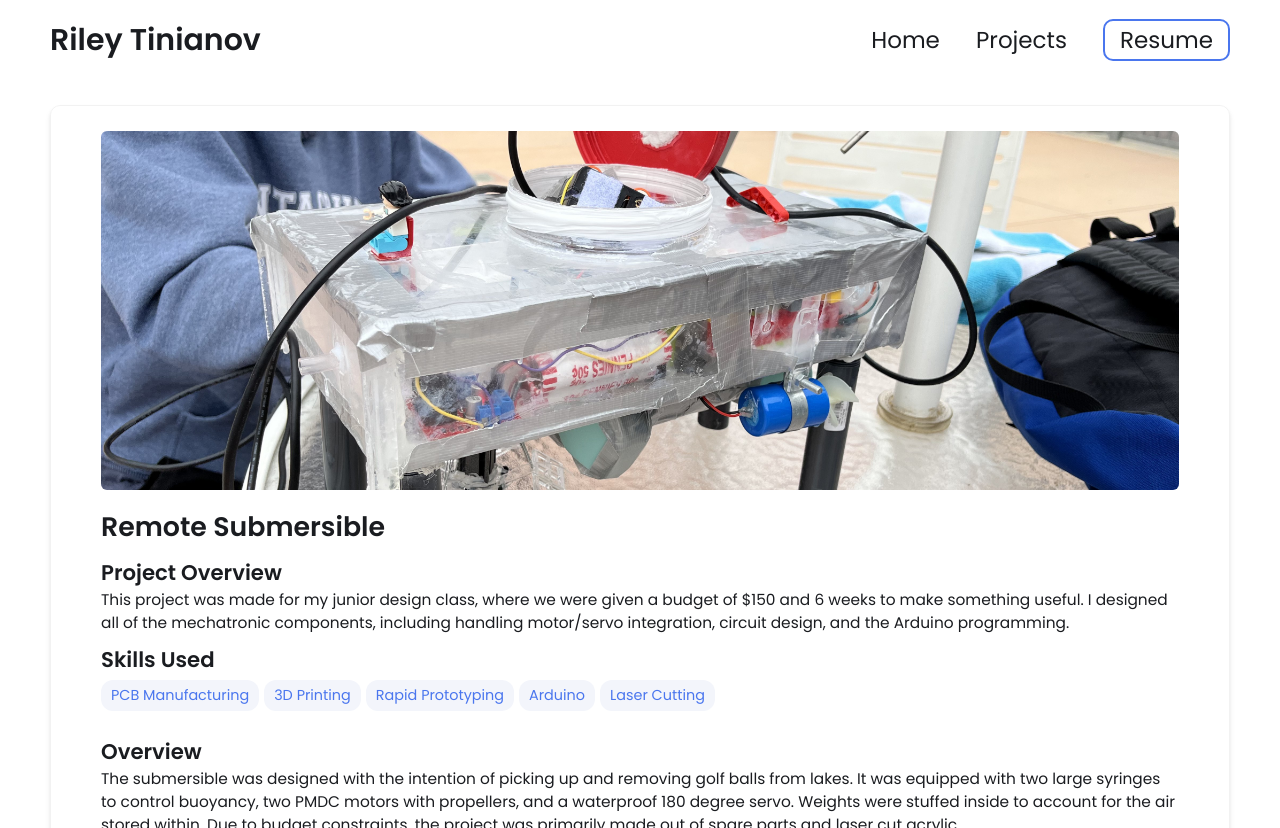
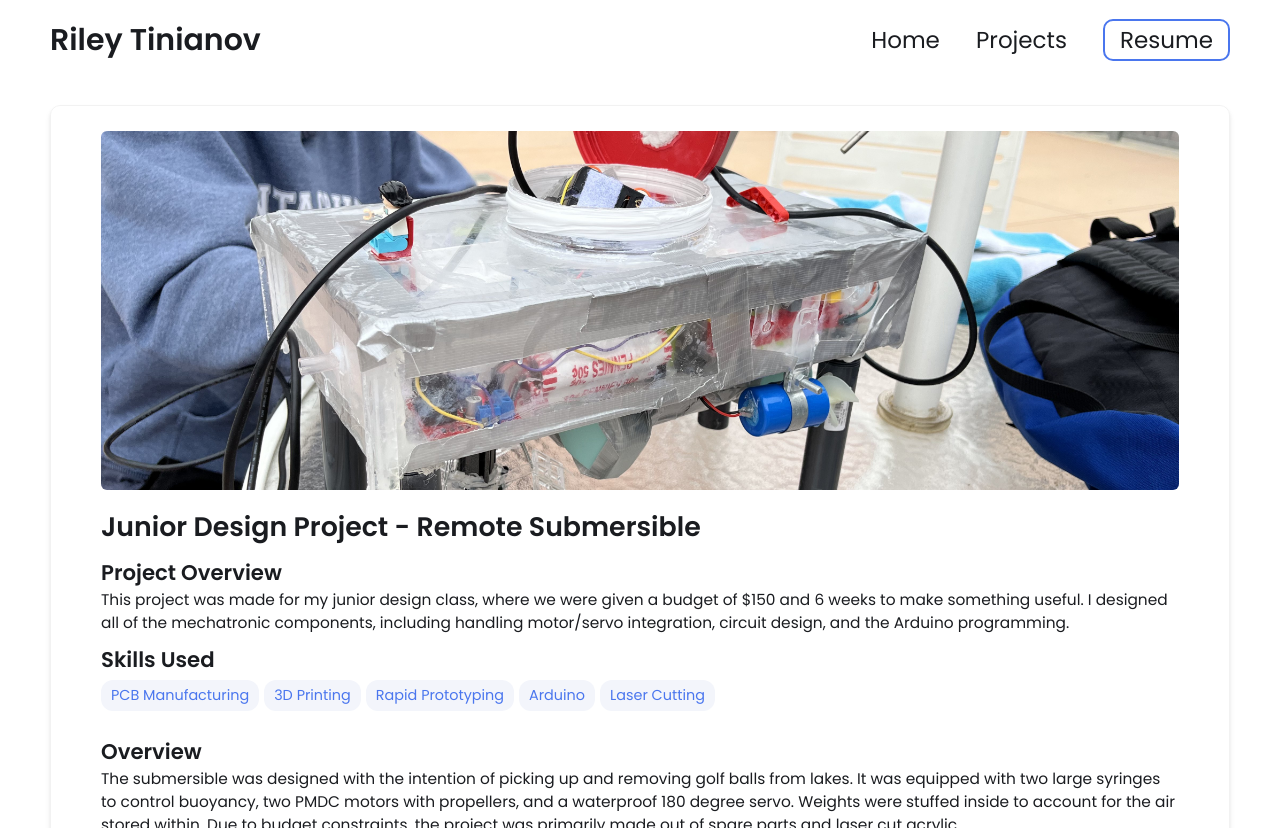
Before and after one commit to rileytinianov/rileytinianov.github.io, a Jekyll site: the page built from _projects/Submersible/index.md, in a window 1280 px wide and 900 px high, cut to the strip 0-828 px from the top of the window. Built offline with Jekyll 4.4.1, drawn with Linux system fonts in a browser that asks for light colours.

Commit message:
Update index.md

```diff
--- a/_projects/Submersible/index.md
+++ b/_projects/Submersible/index.md
@@ -1,6 +1,6 @@
 ---
 layout: post
-title: Remote Submersible
+title: Junior Design Project - Remote Submersible
 description:  This project was made for my junior design class, where we were given a budget of $150 and 6 weeks to make something useful. I designed all of the mechatronic components, including handling motor/servo integration, circuit design, and the Arduino programming.
 skills:
 - PCB Manufacturing
```
